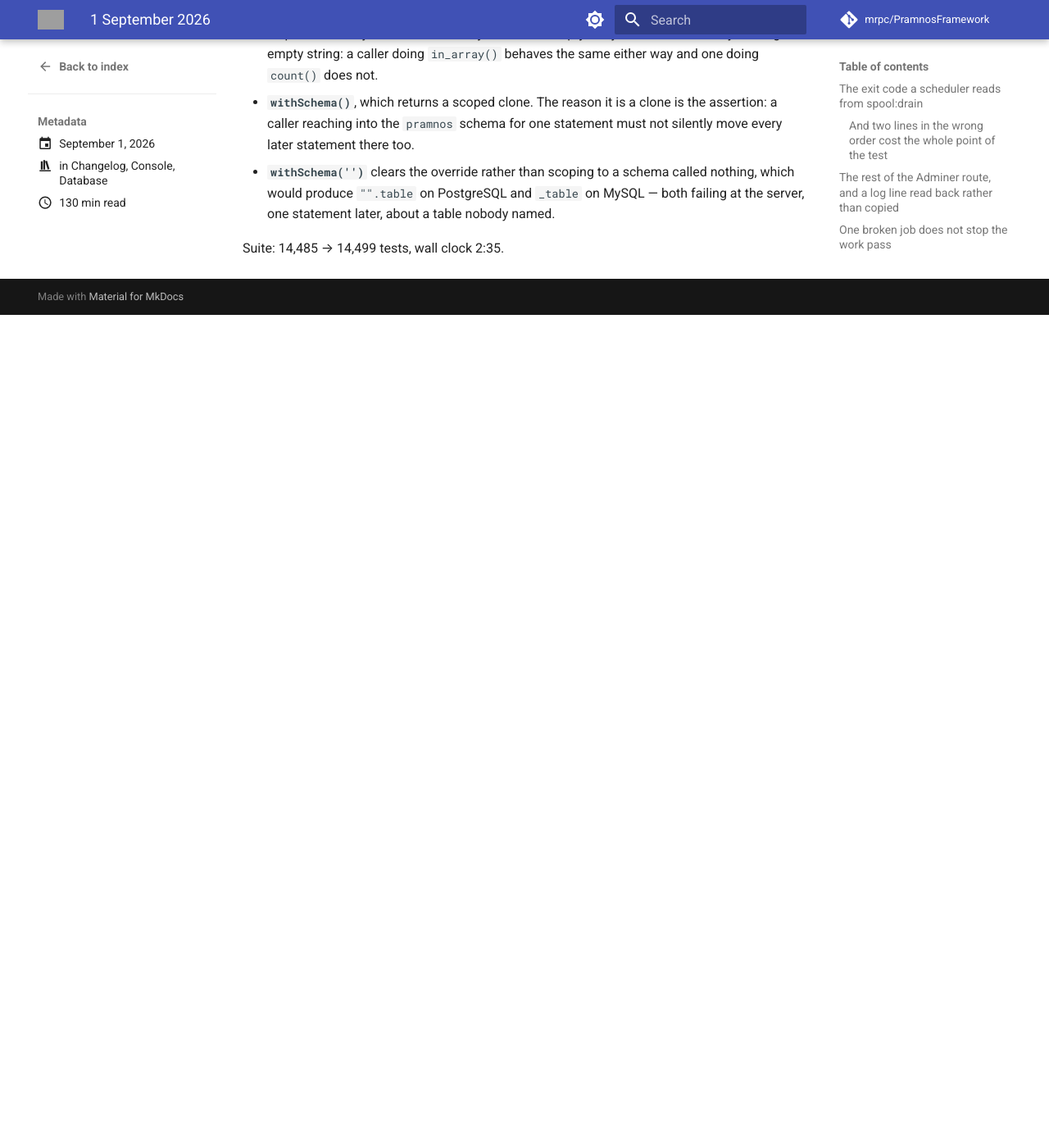
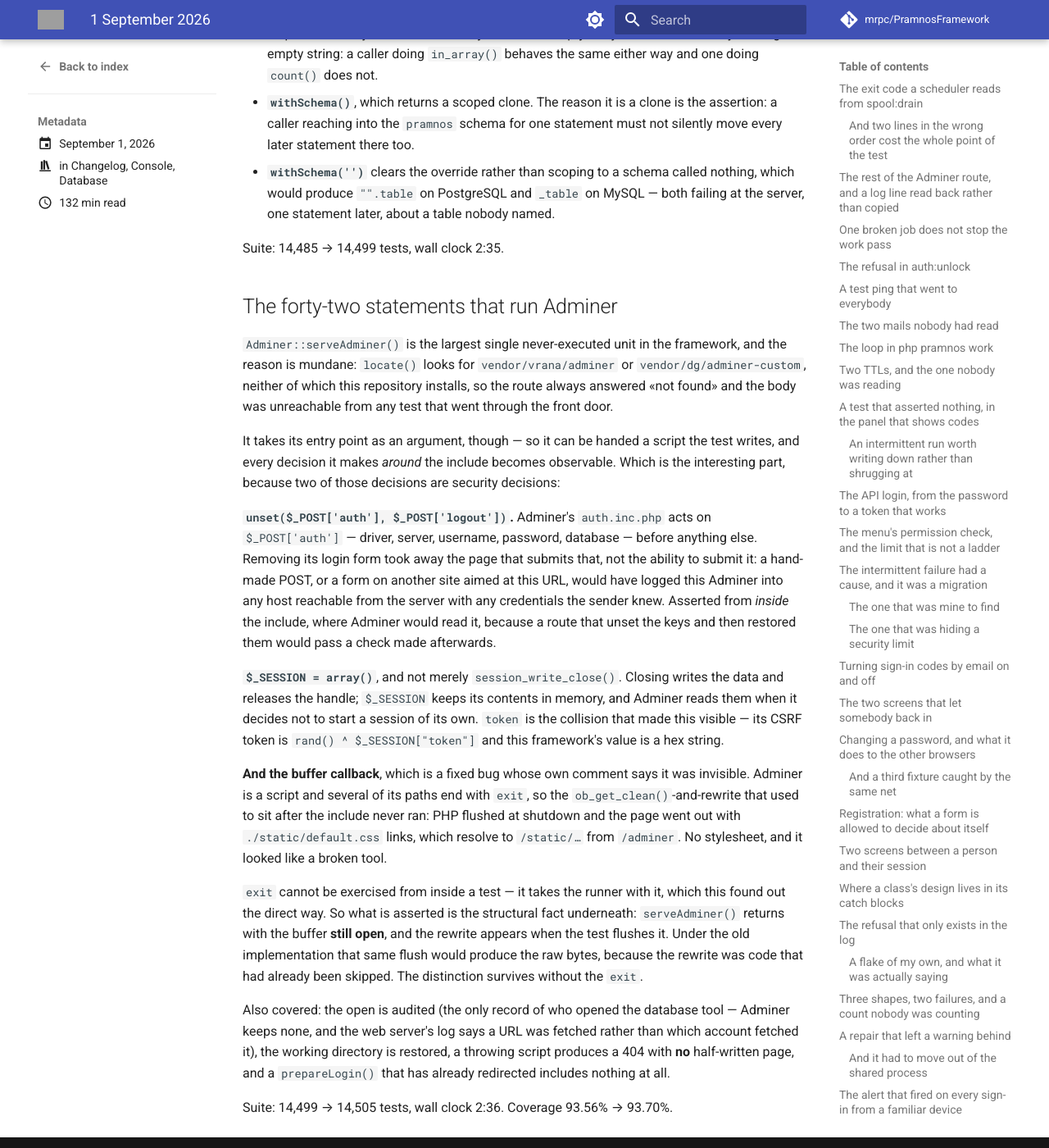
Before and after one commit to mrpc/PramnosFramework, an MkDocs documentation site: the page built from docs/version-history/posts/2026-09-01.md, in a window 1280 px wide and 1400 px high, scrolled down 80837 px. Shown: the whole window at 82% size. Built offline with MkDocs 1.6.1 and Material for MkDocs 9.7.7, drawn with Linux system fonts in a browser that asks for light colours; comment, search, counter and statistics services are not loaded; before the commit the page ends 81221 px from its top, so only the background shows below that; some of the changed text lies outside the part shown; grey boxes are pictures that could not be loaded.

Commit message:
test(devpanel): the forty-two statements that run Adminer
`serveAdminer()` is the largest single never-executed unit in the framework, and
the reason is mundane: `locate()` looks for `vendor/vrana/adminer` or
`vendor/dg/adminer-custom`, neither of which this repository installs, so the
route always answered «not found» and the body was unreachable from the front
door.

It takes its entry point as an argument, so it can be handed a script the test
writes — and every decision it makes around the include becomes observable. Two
of them are security decisions:

`unset($_POST['auth'], $_POST['logout'])`. Adminer's `auth.inc.php` acts on
`$_POST['auth']` before anything else, so a hand-made POST or a form on another
site aimed at this URL would have logged this Adminer into any host reachable
from the server with any credentials the sender knew. Asserted from inside the
include, because a route that unset the keys and restored them would pass a
check made afterwards.

`$_SESSION = array()`, not merely `session_write_close()`. Closing releases the
handle; the array keeps its contents, and Adminer reads them when it decides not
to start a session of its own — `token` being the collision that made it visible.

And the buffer callback, a fixed bug whose comment says it was invisible: several
Adminer paths end with `exit`, so the post-include rewrite never ran and the page
went out with `./static/default.css` links that resolve to `/static/…`.

`exit` cannot be exercised from inside a test — it takes the runner with it,
which this found out the direct way. What is asserted instead is the structural
fact underneath: `serveAdminer()` returns with the buffer still open, and the
rewrite appears when the test flushes it. Under the old implementation the same
flush would produce raw bytes.

Also: the open is audited, the working directory is restored, a throwing script
produces a 404 with no half-written page, and a `prepareLogin()` that has already
redirected includes nothing.

Coverage 93.56% → 93.70%.

```diff
--- a/docs/Pramnos_DevPanel_Guide.md
+++ b/docs/Pramnos_DevPanel_Guide.md
@@ -126,6 +126,32 @@ And **signed in means both**: `User::getCurrentUser()` and `Session::staticIsLog
 independent questions, and this route needs yes to each. So an API-authenticated request — a
 sealed identity with no session — is refused, deliberately: this is a browser tool, and a bearer
 token is not the credential it asks for.
+
+### What this route hands Adminer, and what it takes away first
+
+Three of these are load-bearing and none of them is visible in the page that comes back.
+
+**`$_POST['auth']` and `$_POST['logout']` are removed before the include.** Adminer's
+`auth.inc.php` acts on `$_POST['auth']` — driver, server, username, password, database — before
+anything else. Removing its login form took away the *page* that submits that, not the ability to
+submit it: a hand-made POST, or a form on another site aimed at this URL, would have logged this
+Adminer into any host reachable from the server with any credentials the sender knew. The gate on this
+route is permission to read *this* database, not a general-purpose database client. `permanent` goes
+with it — the field that asks Adminer to write an encrypted copy of the password into a cookie.
+
+**The session is closed *and emptied*.** `session_write_close()` writes the data and releases the
+handle; `$_SESSION` keeps its contents in memory. Adminer starts a session of its own only when none
+is active, and when it decides not to it reads and writes our keys. One of them is `token`: Adminer's
+CSRF token is `rand() ^ $_SESSION["token"]`, this framework's value is a hex string, and the result was
+«A non-numeric value encountered» twice per page and a CSRF check that could not work.
+
+**The URL rewrite is an output-buffer callback, not code after the include.** Adminer is a script and
+several of its paths end with `exit`, the login page among them — so post-include code never ran, PHP
+flushed the buffer at shutdown, and the page went out with Adminer's own `./static/default.css` links.
+Served from `/adminer` those resolve to `/static/…`, so the tool arrived with no stylesheet and looked
+broken rather than un-rewritten. A callback is invoked by the buffer's own flush, `exit` included.
+
+If you override `serveAdminer()`, all three come with it.
 
 ### The bar above Adminer's page
 
--- a/docs/version-history/posts/2026-09-01.md
+++ b/docs/version-history/posts/2026-09-01.md
@@ -3276,3 +3276,44 @@ Three helpers around it were covered on the way:
   later, about a table nobody named.
 
 Suite: 14,485 → 14,499 tests, wall clock 2:35.
+
+## The forty-two statements that run Adminer
+
+`Adminer::serveAdminer()` is the largest single never-executed unit in the framework, and the reason
+is mundane: `locate()` looks for `vendor/vrana/adminer` or `vendor/dg/adminer-custom`, neither of which
+this repository installs, so the route always answered «not found» and the body was unreachable from
+any test that went through the front door.
+
+It takes its entry point as an argument, though — so it can be handed a script the test writes, and
+every decision it makes *around* the include becomes observable. Which is the interesting part,
+because two of those decisions are security decisions:
+
+**`unset($_POST['auth'], $_POST['logout'])`.** Adminer's `auth.inc.php` acts on `$_POST['auth']` —
+driver, server, username, password, database — before anything else. Removing its login form took away
+the page that submits that, not the ability to submit it: a hand-made POST, or a form on another site
+aimed at this URL, would have logged this Adminer into any host reachable from the server with any
+credentials the sender knew. Asserted from *inside* the include, where Adminer would read it, because
+a route that unset the keys and then restored them would pass a check made afterwards.
+
+**`$_SESSION = array()`**, and not merely `session_write_close()`. Closing writes the data and releases
+the handle; `$_SESSION` keeps its contents in memory, and Adminer reads them when it decides not to
+start a session of its own. `token` is the collision that made this visible — its CSRF token is
+`rand() ^ $_SESSION["token"]` and this framework's value is a hex string.
+
+**And the buffer callback**, which is a fixed bug whose own comment says it was invisible. Adminer is a
+script and several of its paths end with `exit`, so the `ob_get_clean()`-and-rewrite that used to sit
+after the include never ran: PHP flushed at shutdown and the page went out with `./static/default.css`
+links, which resolve to `/static/…` from `/adminer`. No stylesheet, and it looked like a broken tool.
+
+`exit` cannot be exercised from inside a test — it takes the runner with it, which this found out the
+direct way. So what is asserted is the structural fact underneath: `serveAdminer()` returns with the
+buffer **still open**, and the rewrite appears when the test flushes it. Under the old implementation
+that same flush would produce the raw bytes, because the rewrite was code that had already been
+skipped. The distinction survives without the `exit`.
+
+Also covered: the open is audited (the only record of who opened the database tool — Adminer keeps
+none, and the web server's log says a URL was fetched rather than which account fetched it), the
+working directory is restored, a throwing script produces a 404 with **no** half-written page, and a
+`prepareLogin()` that has already redirected includes nothing at all.
+
+Suite: 14,499 → 14,505 tests, wall clock 2:36. Coverage 93.56% → 93.70%.
```
Also changed, not shown: other parts of docs/version-history/posts/2026-09-01.md (+1 -1 lines), 1 other file.
